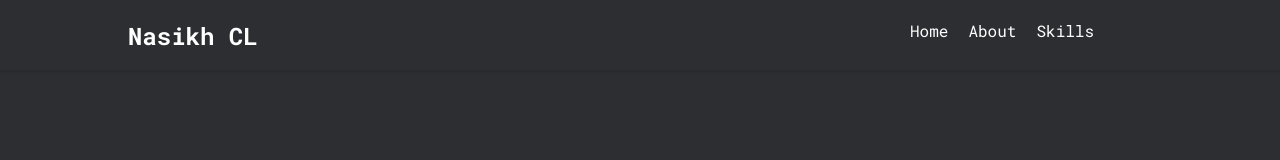
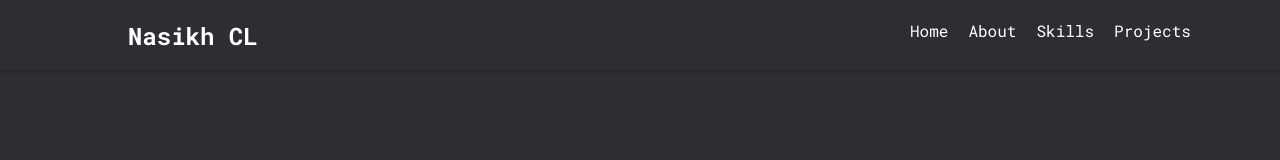
Before and after one commit to NasikhCL/personal-portfolio, a React (Create React App) app: page / in a window 1280 px wide. Shown: the top 160 px of the page. Built offline with nearby package versions, Linux system fonts and the light colour scheme.

Commit message:
navbar modified. css:smooth scroll added

```diff
--- a/public/style.css
+++ b/public/style.css
@@ -13,6 +13,9 @@ body {
   h1, h2, h3, h4, h5, h6, p {
     margin: 0;
   }
+  html {
+
+  }
 a{
   text-decoration: none;
   color:white
@@ -22,6 +25,7 @@ a{
   height: 100vh;
   width: 100%;
   overflow-y: scroll;
+  scroll-behavior: smooth;
   /* border: 1px solid orange; */
 
  }
@@ -94,9 +98,9 @@ a{
   /* header container */
 
 .header-container{
-
   margin: 0%;
-  padding-top: 10px;
+  padding-top: 70px;
+  height: 100vh;
   /* box-sizing: border-box; */
   display: flex;
   flex-wrap: wrap;
@@ -115,7 +119,7 @@ a{
   /* padding-right:20px; */
   /* height:90vh; */
   margin-left: 10vw;
-  padding-top: 30vh;
+  padding-top: 270px;
   display: inline-block;
   margin-right: auto;
   /* border:1px solid yellow; */
@@ -312,6 +316,7 @@ a{
   background-color: #4dba87;
   border-radius: 7px;
   position: relative;
+  margin-bottom: 50px;
   /* transition: all .4s ease-in-out; */
   /* outline: auto; */
 }
--- a/src/components/Navbar.js
+++ b/src/components/Navbar.js
@@ -20,8 +20,8 @@ export default function Navbar(){
                 <a href="#home-section"><li>Home</li></a>
                 <a href="#about-section"><li>About</li></a>
                 <a href="#skills-section"><li>Skills</li></a>
-                {/* <li>About</li> */}
-                {/* <li>Skills</li> */}
+                <a href="#projects-section"><li>Projects</li></a>
+
                 {/* <li>Portfolio</li> */}
             </ul>
 
@@ -32,6 +32,7 @@ export default function Navbar(){
                     <a href="#home-section"><li>Home</li></a>
                     <a href="#about-section"><li>About</li></a>
                     <a href="#skills-section"><li>Skills</li></a>
+                    <a href="#projects-section"><li>Projects</li></a>
                     {/* <li>Portfolio</li> */}
                 </ul>
             </div>}
```
